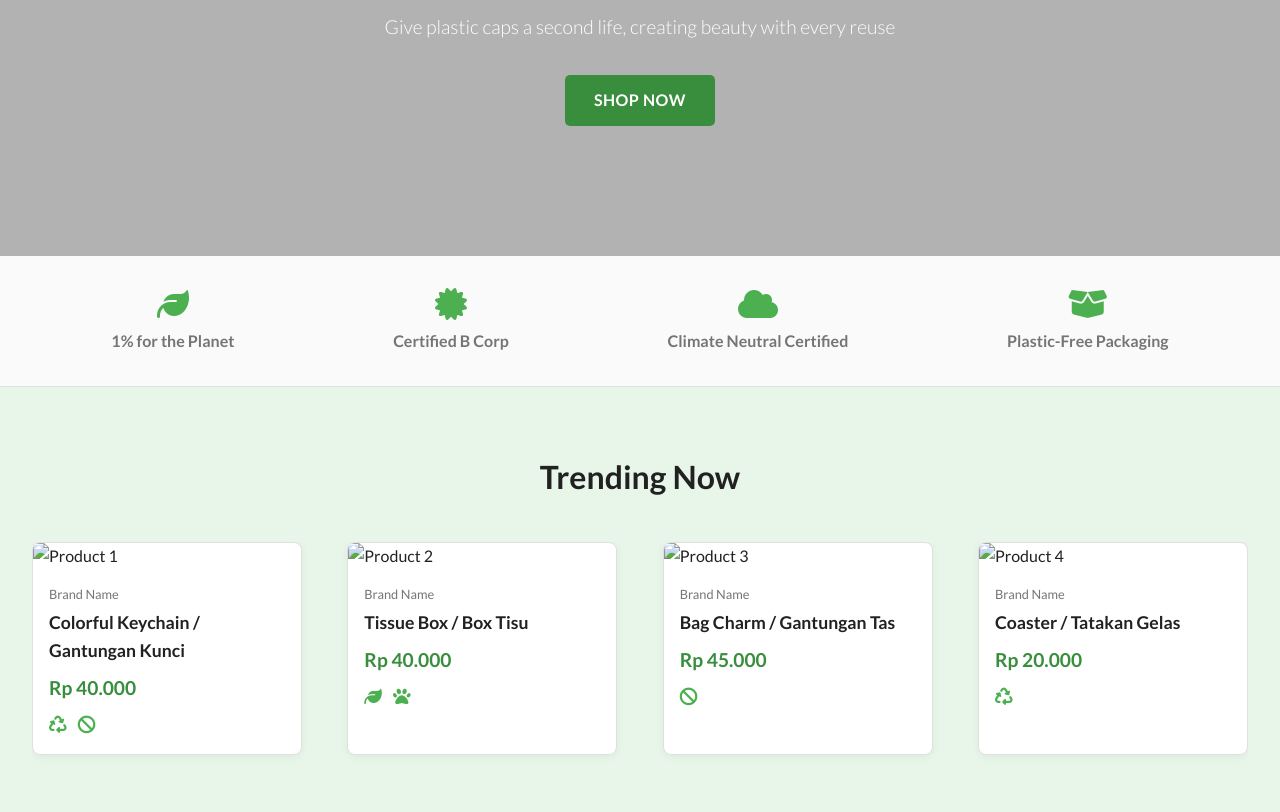
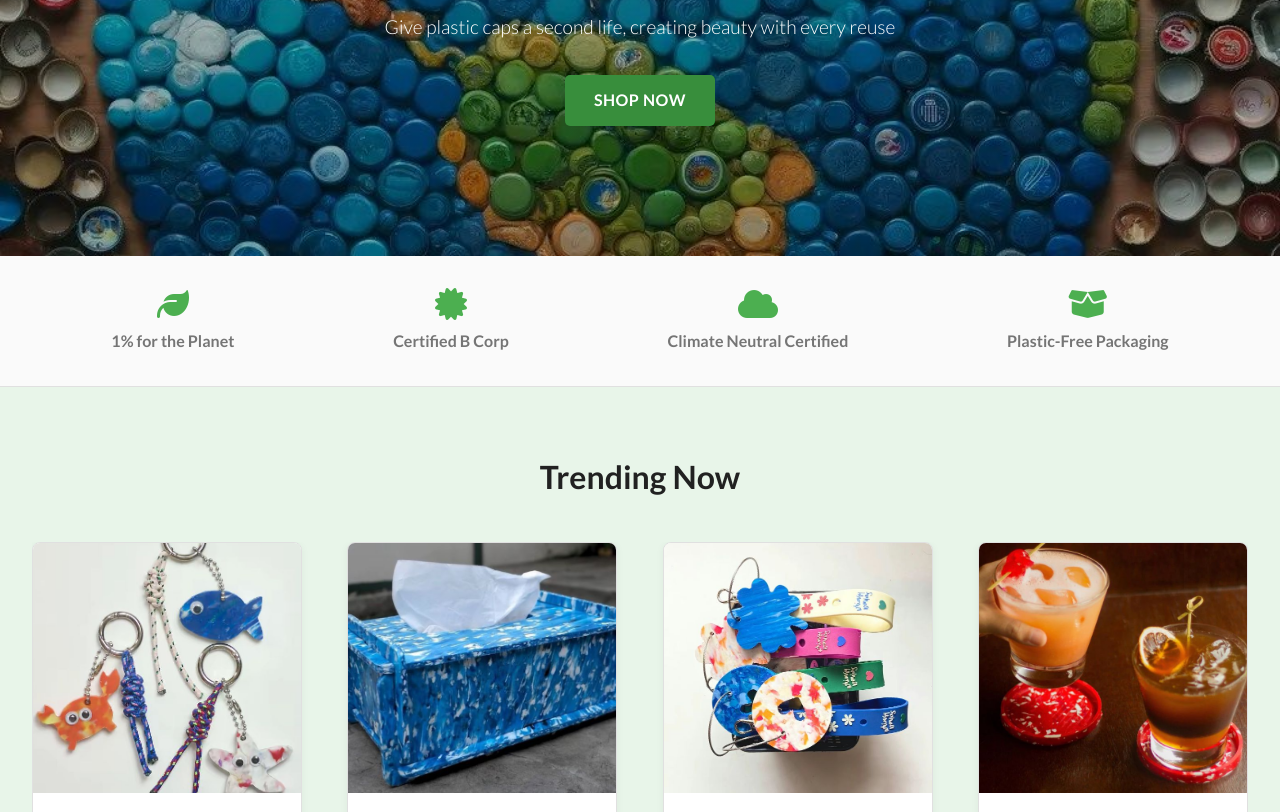
Before and after one commit to Agathanet22/ecoheroo, a plain HTML site: page index.html in a window 1280 px wide. Shown: the part 342-1154 px from the top of the page. Drawn offline with Linux system fonts and the light colour scheme.

Commit message:
Add files via upload

```diff
--- a/index.html
+++ b/index.html
@@ -213,7 +213,7 @@
 
         /* [Hero Section] */
         .hero {
-            background-image: linear-gradient(rgba(0,0,0,0.3), rgba(0,0,0,0.3)), url('images/download.jpg');
+            background-image: linear-gradient(rgba(0,0,0,0.3), rgba(0,0,0,0.3)), url('download.jpg');
             background-size: cover;
             background-position: center;
             height: 60vh;
@@ -647,7 +647,7 @@
             <h2>Trending Now</h2>
             <div class="carousel-container">
                 <div class="product-card">
-                    <img src="images/keychain.jpg" alt="Product 1">
+                    <img src="keychain.jpg" alt="Product 1">
                     <span class="brand-name">Brand Name</span>
                     <h3>Colorful Keychain / Gantungan Kunci</h3>
                     <div class="price">Rp 40.000</div>
@@ -657,7 +657,7 @@
                     </div>
                 </div>
                 <div class="product-card">
-                    <img src="images/tissue.jpg" alt="Product 2">
+                    <img src="tissue.jpg" alt="Product 2">
                     <span class="brand-name">Brand Name</span>
                     <h3>Tissue Box / Box Tisu</h3>
                     <div class="price">Rp 40.000</div>
@@ -667,7 +667,7 @@
                     </div>
                 </div>
                 <div class="product-card">
-                    <img src="images/bagcharm.jpg" alt="Product 3">
+                    <img src="bagcharm.jpg" alt="Product 3">
                     <span class="brand-name">Brand Name</span>
                     <h3>Bag Charm / Gantungan Tas</h3>
                     <div class="price">Rp 45.000</div>
@@ -676,7 +676,7 @@
                     </div>
                 </div>
                 <div class="product-card">
-                    <img src="images/coaster.jpg" alt="Product 4">
+                    <img src="coaster.jpg" alt="Product 4">
                     <span class="brand-name">Brand Name</span>
                     <h3>Coaster / Tatakan Gelas</h3>
                     <div class="price">Rp 20.000</div>
```
